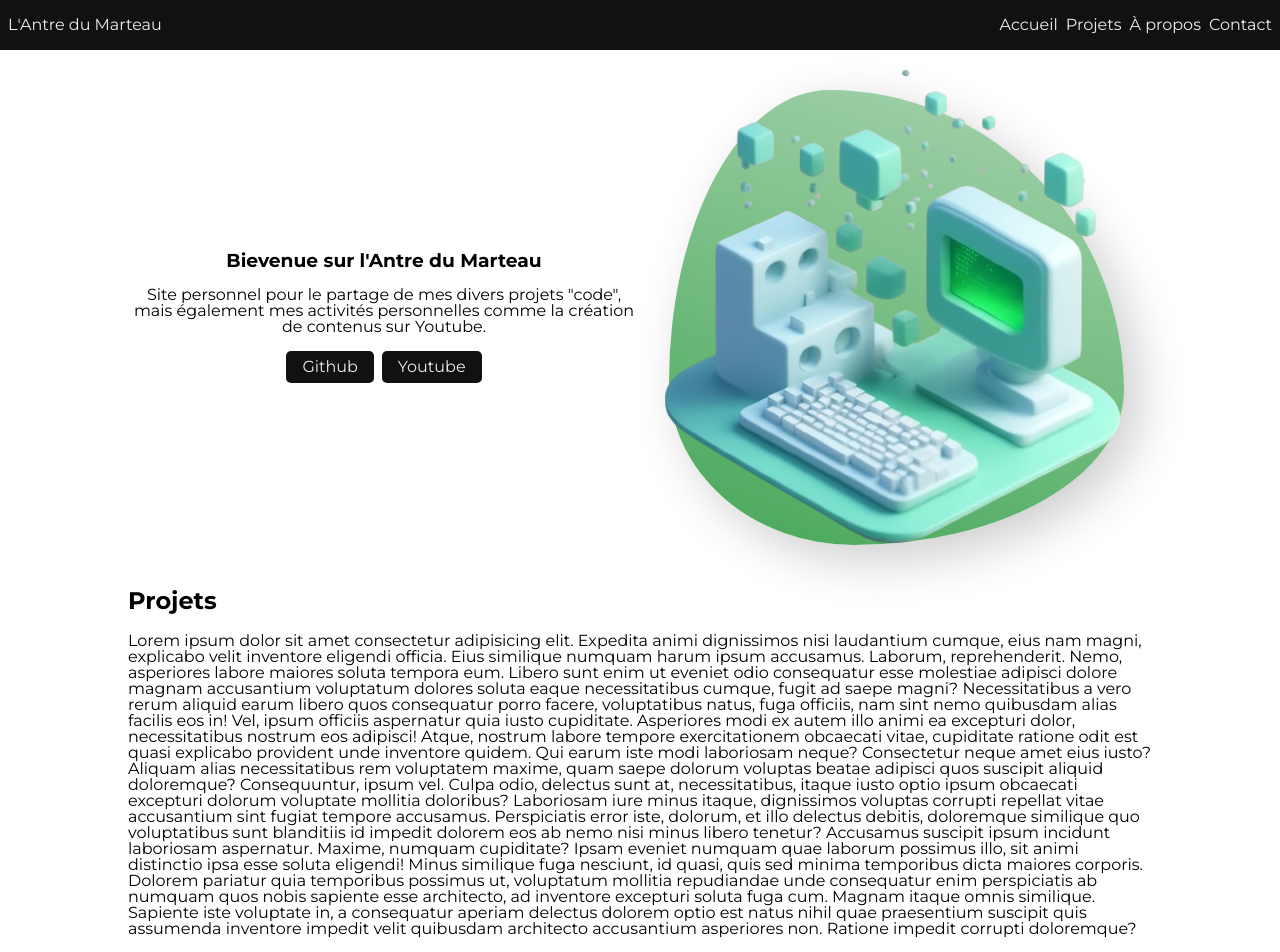
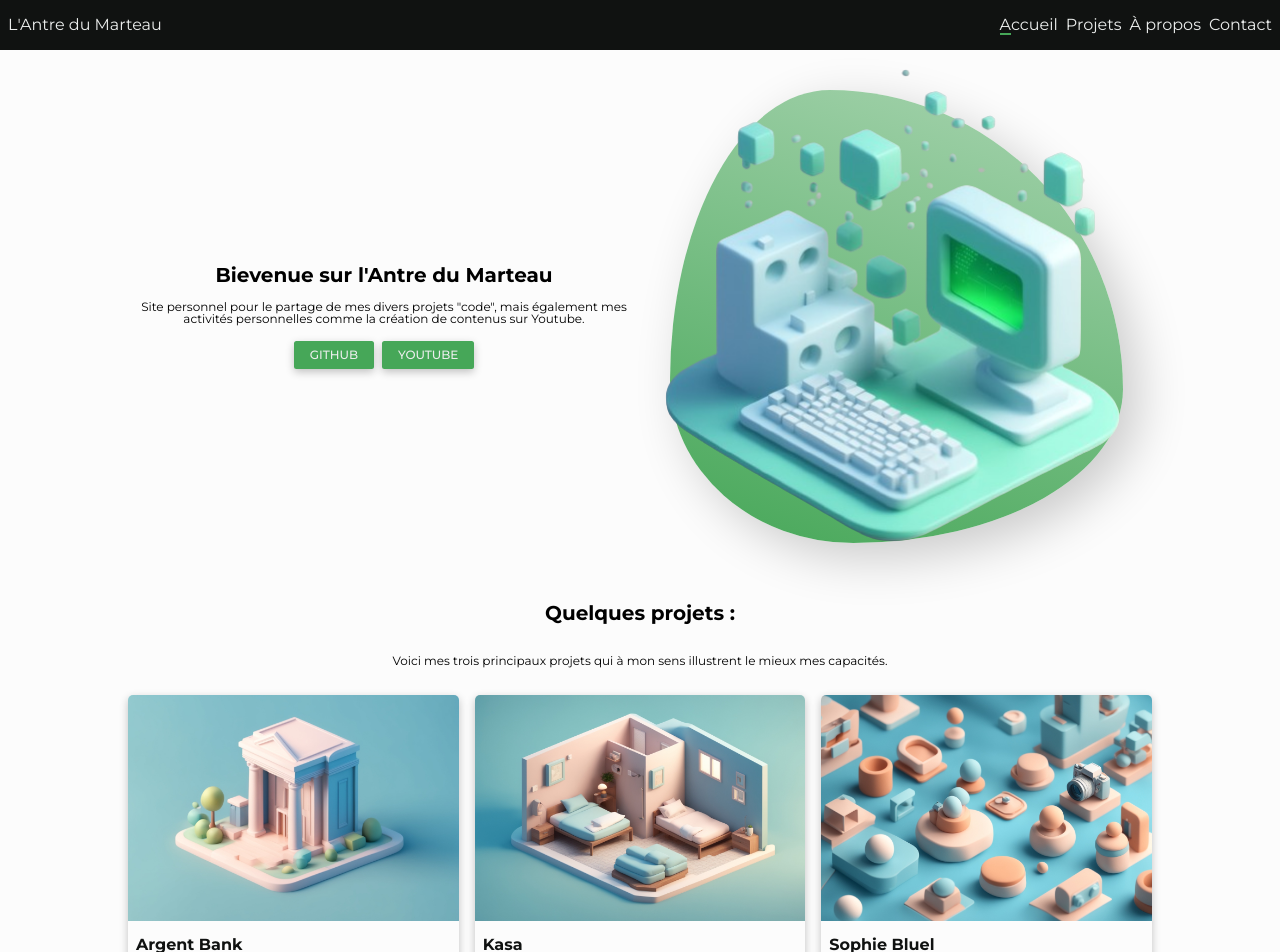
Before and after one commit to Brossierclement/website, a React (Vite) app: page / in a window 1280 px wide. Shown: the top 952 px of the page. Built offline with nearby package versions, Linux system fonts and the light colour scheme.

Commit message:
feat: update network component, add card component and use dynamic font-size

```diff
--- /dev/null
+++ b/src/assets/components/card/card.jsx
@@ -0,0 +1,14 @@
+import "../card/card.scss";
+import { Link } from "react-router-dom";
+function Card({ data }) {
+  return (
+    <Link className="card">
+      <img className="card-logo" src={data.logo} alt={`logo de ${data.name}`} />
+      <section className="card-infos">
+        <h3>{data.name}</h3>
+        <p>{data.title}</p>
+      </section>
+    </Link>
+  );
+}
+export default Card;
--- /dev/null
+++ b/src/assets/components/card/card.scss
@@ -0,0 +1,15 @@
+.card {
+  border-radius: 5px;
+  box-shadow: rgba(0, 0, 0, 0.24) 0px 3px 8px;
+  overflow: hidden;
+  text-decoration: none;
+  .card-logo {
+    display: block;
+    width: 100%;
+  }
+  .card-infos {
+    background: #fcfcfc;
+    color: #101211;
+    padding: 0 8px;
+  }
+}
--- a/src/assets/components/header/header.scss
+++ b/src/assets/components/header/header.scss
@@ -2,15 +2,17 @@
 .header {
   position: fixed;
   width: 100%;
+  z-index: 2;
   .nav-header {
     align-items: center;
     background: #101211;
     display: flex;
     height: 50px;
     position: relative;
-    z-index: 1;
+    z-index: 2;
     .home-return {
       color: #eceeed;
+      font-size: 2em;
       margin-left: 8px;
       text-decoration: none;
     }
@@ -24,7 +26,7 @@
       position: relative;
       width: 40px;
       .central-bar {
-        background: white;
+        background: #fcfcfc;
         height: 3px;
         position: absolute;
         top: 50%;
@@ -64,6 +66,7 @@
       margin-right: 8px;
       a {
         color: #eceeed;
+        font-size: 2em;
         position: relative;
         text-decoration: none;
         &::after {
@@ -75,6 +78,9 @@
           position: absolute;
           transition: 0.2s;
           width: 0;
+        }
+        &:nth-child(1)::after {
+          width: 20%;
         }
         &:hover::after {
           width: 100%;
@@ -93,8 +99,10 @@
     right: 0;
     top: -100%;
     transition: 0.2s;
+    z-index: 1;
     a {
       color: #eceeed;
+      font-size: 2em;
       text-decoration: none;
     }
   }
--- a/src/assets/components/network/network.jsx
+++ b/src/assets/components/network/network.jsx
@@ -2,7 +2,7 @@ import "../network/network.scss";
 function Network({ url, name }) {
   return (
     <a className="network" href={url} target="_blank">
-      {name}
+      <p>{name}</p>
     </a>
   );
 }
--- a/src/assets/components/network/network.scss
+++ b/src/assets/components/network/network.scss
@@ -1,7 +1,33 @@
 .network {
-  background: #101211;
-  border-radius: 5px;
+  background: #46a758;
+  border-radius: 2.5px;
+  box-shadow: rgba(0, 0, 0, 0.24) 0px 3px 8px;
   color: #eceeed;
+  overflow: hidden;
   padding: 8px 16px;
+  position: relative;
   text-decoration: none;
+  z-index: 1;
+  &::after {
+    background: #101211;
+    border-radius: 0 150px 0 0;
+    bottom: 0;
+    content: "";
+    left: 0;
+    position: absolute;
+    top: 100%;
+    transition: 0.2s;
+    width: 0;
+    z-index: -1;
+  }
+  &:hover::after {
+    border-radius: 0;
+    top: 0;
+    width: 100%;
+  }
+  p {
+    font-weight: 500;
+    text-transform: uppercase;
+    z-index: 1;
+  }
 }
--- a/src/assets/pages/home/home.jsx
+++ b/src/assets/pages/home/home.jsx
@@ -1,6 +1,7 @@
 import "../home/home.scss";
 import Header from "../../components/header/header";
 import Network from "../../components/network/network";
+import Card from "../../components/card/card";
 import Footer from "../../components/footer/footer";
 import { useContext } from "react";
 import { DataContext } from "../../../App";
@@ -37,45 +38,22 @@ function Home() {
           </div>
         </section>
         <section id="projects" className="section">
-          <h1>Projets</h1>
-          <p>
-            Lorem ipsum dolor sit amet consectetur adipisicing elit. Expedita
-            animi dignissimos nisi laudantium cumque, eius nam magni, explicabo
-            velit inventore eligendi officia. Eius similique numquam harum ipsum
-            accusamus. Laborum, reprehenderit. Nemo, asperiores labore maiores
-            soluta tempora eum. Libero sunt enim ut eveniet odio consequatur
-            esse molestiae adipisci dolore magnam accusantium voluptatum dolores
-            soluta eaque necessitatibus cumque, fugit ad saepe magni?
-            Necessitatibus a vero rerum aliquid earum libero quos consequatur
-            porro facere, voluptatibus natus, fuga officiis, nam sint nemo
-            quibusdam alias facilis eos in! Vel, ipsum officiis aspernatur quia
-            iusto cupiditate. Asperiores modi ex autem illo animi ea excepturi
-            dolor, necessitatibus nostrum eos adipisci! Atque, nostrum labore
-            tempore exercitationem obcaecati vitae, cupiditate ratione odit est
-            quasi explicabo provident unde inventore quidem. Qui earum iste modi
-            laboriosam neque? Consectetur neque amet eius iusto? Aliquam alias
-            necessitatibus rem voluptatem maxime, quam saepe dolorum voluptas
-            beatae adipisci quos suscipit aliquid doloremque? Consequuntur,
-            ipsum vel. Culpa odio, delectus sunt at, necessitatibus, itaque
-            iusto optio ipsum obcaecati excepturi dolorum voluptate mollitia
-            doloribus? Laboriosam iure minus itaque, dignissimos voluptas
-            corrupti repellat vitae accusantium sint fugiat tempore accusamus.
-            Perspiciatis error iste, dolorum, et illo delectus debitis,
-            doloremque similique quo voluptatibus sunt blanditiis id impedit
-            dolorem eos ab nemo nisi minus libero tenetur? Accusamus suscipit
-            ipsum incidunt laboriosam aspernatur. Maxime, numquam cupiditate?
-            Ipsam eveniet numquam quae laborum possimus illo, sit animi
-            distinctio ipsa esse soluta eligendi! Minus similique fuga nesciunt,
-            id quasi, quis sed minima temporibus dicta maiores corporis. Dolorem
-            pariatur quia temporibus possimus ut, voluptatum mollitia
-            repudiandae unde consequatur enim perspiciatis ab numquam quos nobis
-            sapiente esse architecto, ad inventore excepturi soluta fuga cum.
-            Magnam itaque omnis similique. Sapiente iste voluptate in, a
-            consequatur aperiam delectus dolorem optio est natus nihil quae
-            praesentium suscipit quis assumenda inventore impedit velit
-            quibusdam architecto accusantium asperiores non. Ratione impedit
-            corrupti doloremque?
-          </p>
+          <div className="content-projects">
+            <section className="projects-infos">
+              <h1>Quelques projets :</h1>
+              <p>
+                Voici mes trois principaux projets qui à mon sens illustrent le
+                mieux mes capacités.
+              </p>
+            </section>
+            <div className="projects-cards">
+              {data ? (
+                data.projects.map((item) => <Card key={item.id} data={item} />)
+              ) : (
+                <p>Chargement...</p>
+              )}
+            </div>
+          </div>
         </section>
         <section id="about" className="section">
           <h1>À propos</h1>
--- a/src/assets/pages/home/home.scss
+++ b/src/assets/pages/home/home.scss
@@ -1,10 +1,13 @@
 @import "/src/assets/styles/colors.scss";
 .home {
+  display: flex;
+  flex-direction: column;
+  gap: 16px;
   margin: 0 auto;
   max-width: 1024px;
   padding: 66px 8px 0 8px;
   .section {
-    scroll-margin-top: 68px;
+    scroll-margin-top: 50px;
   }
   .welcome {
     display: grid;
@@ -31,7 +34,6 @@
       max-height: 515px;
       max-width: 515px;
       position: relative;
-      z-index: -1;
       &::before {
         animation: morphing 10s infinite;
         background: linear-gradient(19deg, #46a758 0%, #a8d4b0 100%);
@@ -48,22 +50,38 @@
         width: 100%;
       }
     }
+  }
+  .content-projects {
+    display: grid;
+    grid-template-columns: 1fr;
+    margin: 0 auto;
+    max-width: 400px;
+    .projects-infos {
+      display: flex;
+      flex-direction: column;
+      text-align: center;
+    }
+    .projects-cards {
+      display: grid;
+      gap: 16px;
+    }
+  }
+}
+
 @keyframes morphing {
   0% {
-        border-radius: 30% 70% 70% 30% / 30% 30% 70% 70% box-shadow 15px 15px
-          50px rgba(0, 0, 0, 0.2);
+    border-radius: 30% 70% 70% 30% / 30% 30% 70% 70% box-shadow 15px 15px 50px
+      rgba(0, 0, 0, 0.2);
   }
   25% {
     border-radius: 58% 42% 75% 25% / 76% 46% 54% 24%;
   }
   50% {
-        border-radius: 50% 50% 33% 67% / 55% 27% 73% 45% box-shadow -10px -5px
-          50px rgba(0, 0, 0, 0.2);
+    border-radius: 50% 50% 33% 67% / 55% 27% 73% 45% box-shadow -10px -5px 50px
+      rgba(0, 0, 0, 0.2);
   }
   75% {
     border-radius: 33% 67% 58% 42% / 63% 68% 32% 37%;
-      }
-    }
   }
 }
 
@@ -72,5 +90,20 @@
     .welcome {
       grid-template-columns: repeat(2, 1fr);
     }
+    .content-projects {
+      gap: 16px;
+      max-width: none;
+      .projects-infos {
+        justify-content: center;
+      }
+      .projects-cards {
+        grid-template-columns: repeat(3, 1fr);
       }
     }
+  }
+}
+
+@media (min-width: 1440px) {
+  .home {
+  }
+}
--- a/src/index.scss
+++ b/src/index.scss
@@ -1,7 +1,24 @@
 @import "/src/assets/styles/colors.scss";
 :root {
+  background: #fcfcfc;
   font-family: "Montserrat", sans-serif;
   line-height: 1;
+  font-size: 8px;
   font-weight: 400;
   scroll-behavior: smooth;
+  h1 {
+    font-size: 2.5em;
+  }
+  h3 {
+    font-size: 2em;
+  }
+  p {
+    font-size: 1.5em;
+  }
 }
+
+@media (min-width: 1440px) {
+  :root {
+    font-size: 10px;
+  }
+}
```
Also changed, not shown: public/images/me-down.png (added), public/images/me-up.png (added). Lines whose indentation alone changed are shown as unchanged.
